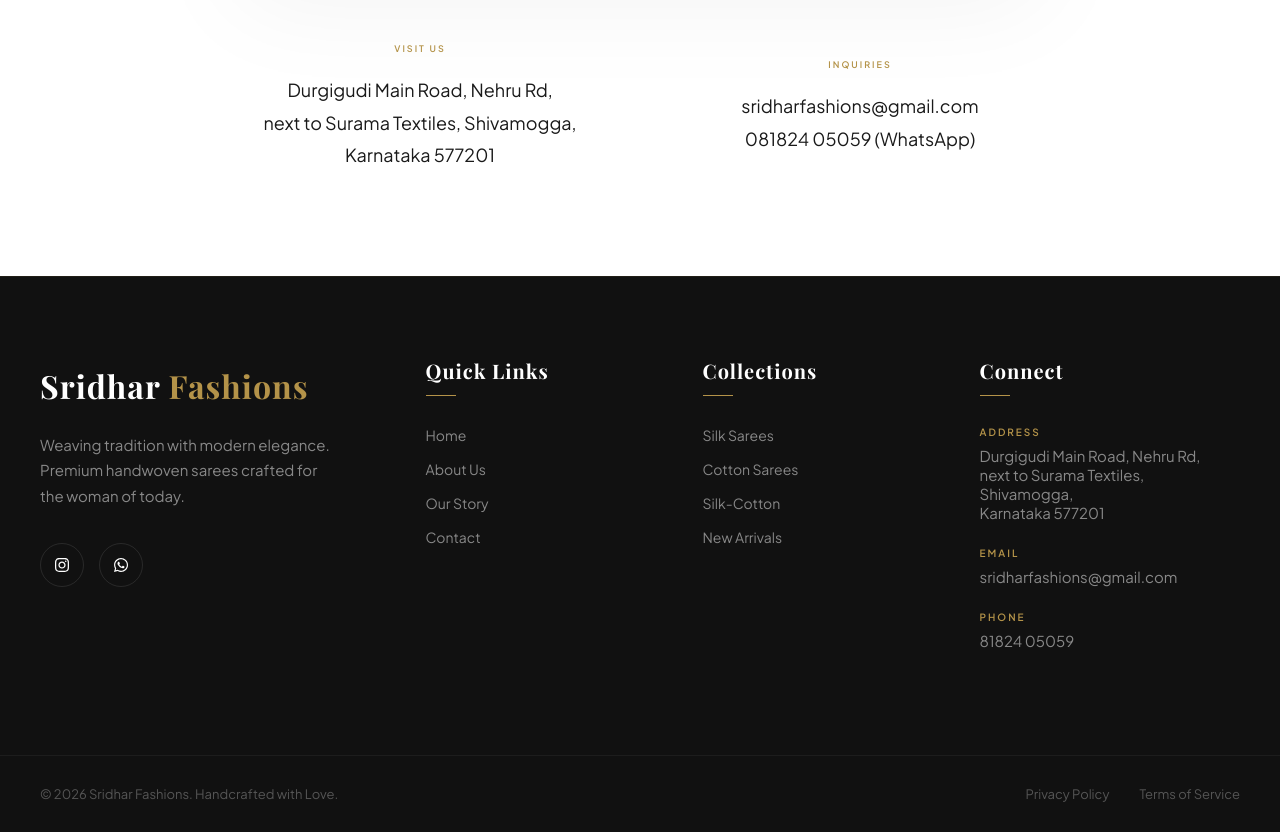
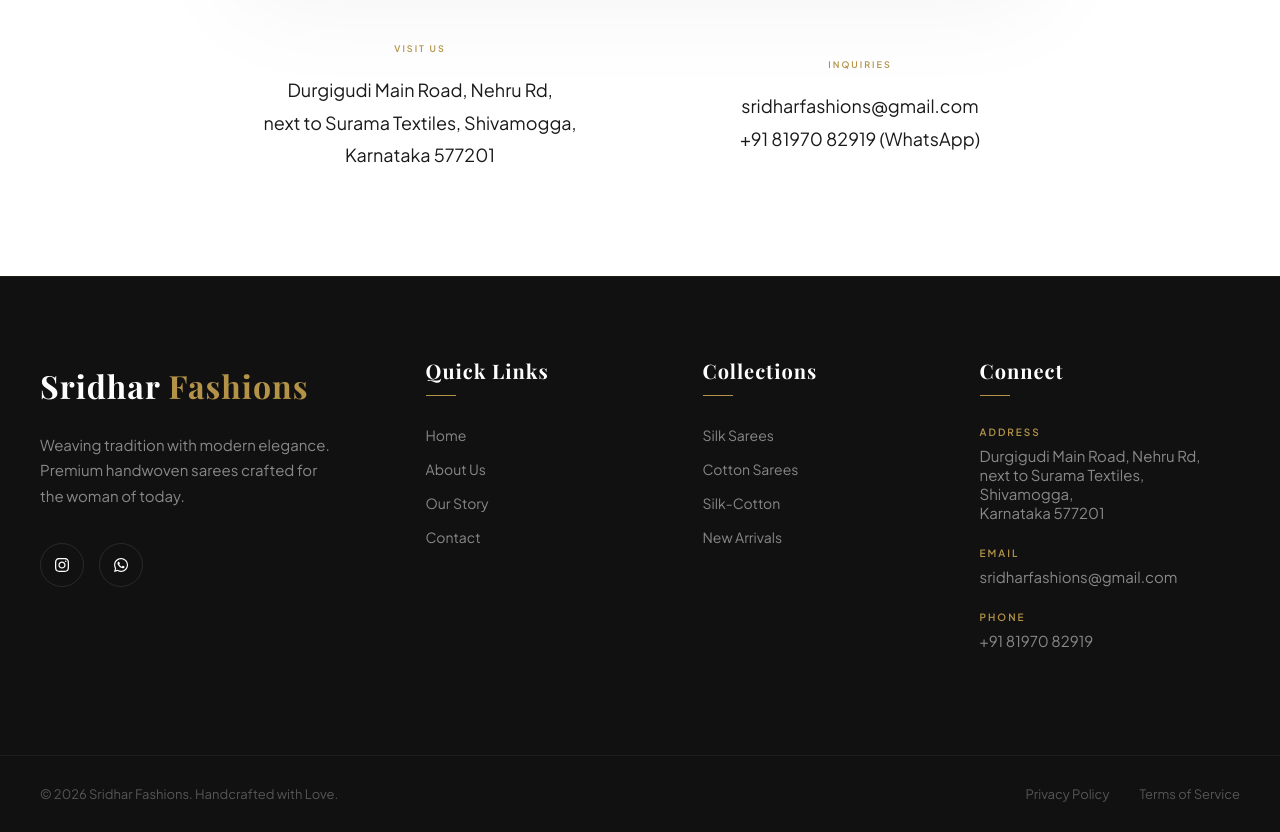
Before and after one commit to harishbyte-spec/sridhar-fashions, a React (Vite) app in the folder client/: page /contact in a window 1280 px wide. Shown: the part 1200-2032 px from the top of the page. Built offline with nearby package versions, Linux system fonts and the light colour scheme; no server answers.

Commit message:
fix add debug logging for upload error and fix layout css

```diff
--- a/client/src/admin/AddProduct.jsx
+++ b/client/src/admin/AddProduct.jsx
@@ -2,6 +2,7 @@ import React, { useState, useEffect } from "react";
 import { toast, Toaster } from "react-hot-toast";
 import API_URL from "../config";
 import "./addProduct.css";
+import "./admin.css"; // Ensure global admin styles are loaded
 
 const API = API_URL;
 
@@ -228,11 +229,14 @@ export default function AddProduct(
     setColors((prev) => prev.map(c => {
       if (c.id !== cid) return c;
       // Create previews
-      const newResources = files.map(f => ({
-        file: f,
-        preview: URL.createObjectURL(f),
-        name: f.name
-      }));
+      const newResources = files.map(f => {
+        console.log("Selected file:", f.name, f.type, f.size); // Debugging
+        return {
+          file: f,
+          preview: URL.createObjectURL(f),
+          name: f.name
+        };
+      });
       return { ...c, [type]: [...c[type], ...newResources] };
     }));
   };
--- a/client/src/components/HomePage/Footer.jsx
+++ b/client/src/components/HomePage/Footer.jsx
@@ -15,7 +15,7 @@ export default function Footer() {
           </p>
           <div className="lux-social-row">
             <a href="https://www.instagram.com/sridharfashionskanchipuram?igsh=ZHpseDAzMzBxcWg%3D&utm_source=qr" target="_blank" rel="noopener noreferrer" className="lux-social-btn" aria-label="Visit us on Instagram"><FaInstagram /></a>
-            <a href="https://wa.me/918182405059" target="_blank" rel="noopener noreferrer" className="lux-social-btn" aria-label="Chat with us on WhatsApp"><FaWhatsapp /></a>
+            <a href="https://wa.me/918197082919" target="_blank" rel="noopener noreferrer" className="lux-social-btn" aria-label="Chat with us on WhatsApp"><FaWhatsapp /></a>
           </div>
         </div>
 
@@ -63,8 +63,8 @@ export default function Footer() {
           </div>
           <div className="lux-contact-item">
             <span className="lux-contact-label">Phone</span>
-            <a href="tel:8182405059" style={{ color: 'inherit', textDecoration: 'none' }}>
-              <p>81824 05059</p>
+            <a href="tel:918197082919" style={{ color: 'inherit', textDecoration: 'none' }}>
+              <p>+91 81970 82919</p>
             </a>
           </div>
         </div>
--- a/client/src/components/productCard/ProductDetails.jsx
+++ b/client/src/components/productCard/ProductDetails.jsx
@@ -128,7 +128,7 @@ export default function ProductDetails() {
   const { user, updateUser } = useContext(AuthContext); // user needed for email log
 
   const handleWhatsAppOrder = async () => {
-    const WHATSAPP_NUMBER = "8182405059";
+    const WHATSAPP_NUMBER = "918197082919";
     const message = `Hello, I'm interested in: ${product?.title} (${selectedColor?.displayName}). Price: ₹${product?.price}`;
     const url = `https://wa.me/${WHATSAPP_NUMBER}?text=${encodeURIComponent(message)}`;
 
--- a/client/src/components/productCard/productDetails.css
+++ b/client/src/components/productCard/productDetails.css
@@ -225,7 +225,7 @@
 .pd-price {
   font-size: 24px;
   font-weight: 500;
-  font-family: 'Playfair Display', serif;
+  font-family: 'Times New Roman', serif;
   /* Price text adapts to theme (Dark shade) */
   color: color-mix(in srgb, var(--active-theme, #000) 80%, black);
   transition: color 0.6s ease;
--- a/client/src/pages/Contact.jsx
+++ b/client/src/pages/Contact.jsx
@@ -82,8 +82,13 @@ const Contact = () => {
               <a href="mailto:sridharfashions@gmail.com" style={{ color: 'inherit', textDecoration: 'none' }}>
                 sridharfashions@gmail.com
               </a> <br />
-              <a href="https://wa.me/8182405059" target="_blank" rel="noopener noreferrer" style={{ color: 'inherit', textDecoration: 'none' }}>
-                081824 05059 (WhatsApp)
+              <a
+                href="https://wa.me/918197082919"
+                target="_blank"
+                rel="noopener noreferrer"
+                style={{ color: 'inherit', textDecoration: 'none' }}
+              >
+                +91 81970 82919 (WhatsApp)
               </a>
             </p>
           </div>
```
Also changed, not shown: 1 other file (tests, documents, lock files or other folders).
